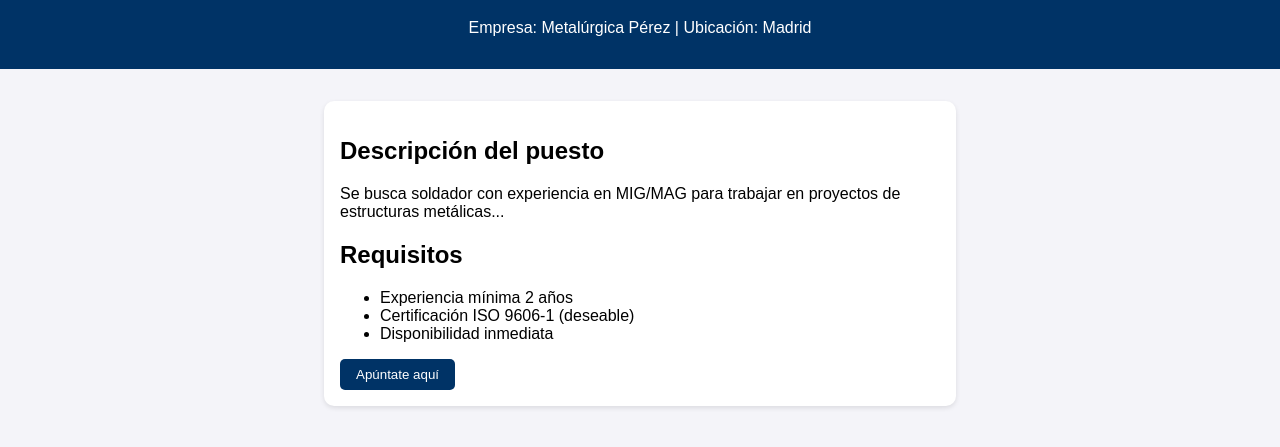
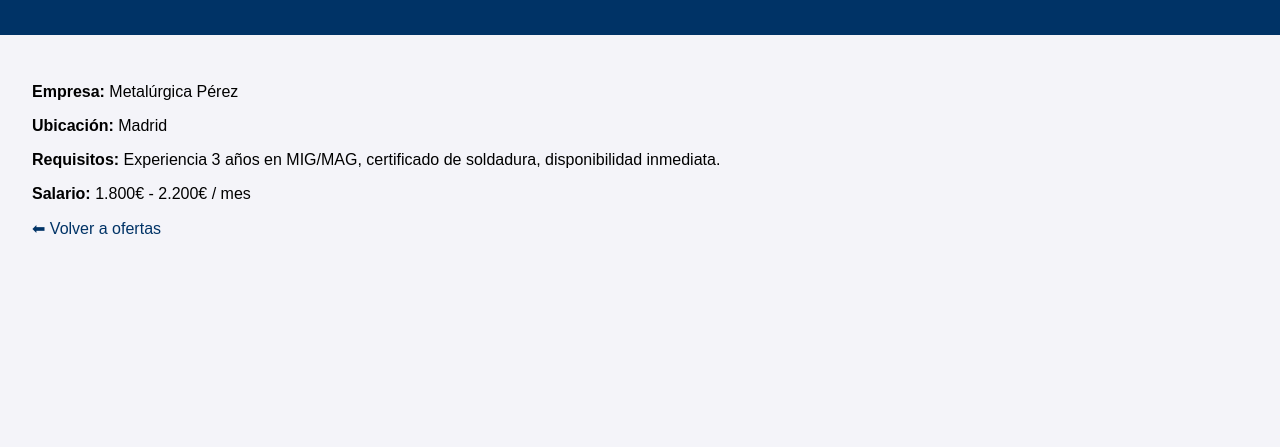
Before and after one commit to EmpleoMetal/EmpleoMetal, a plain HTML site: page Soldador.html in a window 1280 px wide. Shown: the part 77-524 px from the top of the page. Drawn offline with Linux system fonts and the light colour scheme.

Commit message:
Update Soldador.html

```diff
--- a/Soldador.html
+++ b/Soldador.html
@@ -3,31 +3,25 @@
 <head>
   <meta charset="UTF-8">
   <meta name="viewport" content="width=device-width, initial-scale=1.0">
-  <title>Soldador MIG/MAG - Empleo Metal</title>
+  <title>Soldador MIG/MAG - Metalúrgica Pérez</title>
   <style>
-    body { font-family: Arial, sans-serif; background: #f4f4f9; margin:0; padding:0;}
-    header { background: #003366; color: white; padding: 1rem; text-align: center; }
-    .detalle { max-width: 600px; margin: 2rem auto; background: white; padding: 1rem; border-radius: 10px; box-shadow: 0 2px 5px rgba(0,0,0,0.1);}
-    button { background: #003366; color: white; border: none; padding: 0.5rem 1rem; border-radius: 5px; cursor: pointer; }
-    button:hover { background: #0055aa; }
+    body { font-family: Arial,sans-serif; margin:0; padding:0; background:#f4f4f9; }
+    header { background:#003366; color:white; padding:1rem; text-align:center; }
+    .contenido { padding:2rem; }
+    a { color:#003366; text-decoration:none; }
+    a:hover { text-decoration:underline; }
   </style>
 </head>
 <body>
   <header>
     <h1>Soldador MIG/MAG</h1>
-    <p>Empresa: Metalúrgica Pérez | Ubicación: Madrid</p>
   </header>
-
-  <div class="detalle">
-    <h2>Descripción del puesto</h2>
-    <p>Se busca soldador con experiencia en MIG/MAG para trabajar en proyectos de estructuras metálicas...</p>
-    <h2>Requisitos</h2>
-    <ul>
-      <li>Experiencia mínima 2 años</li>
-      <li>Certificación ISO 9606-1 (deseable)</li>
-      <li>Disponibilidad inmediata</li>
-    </ul>
-    <button onclick="window.open('https://forms.gle/tu-formulario-google')">Apúntate aquí</button>
+  <div class="contenido">
+    <p><strong>Empresa:</strong> Metalúrgica Pérez</p>
+    <p><strong>Ubicación:</strong> Madrid</p>
+    <p><strong>Requisitos:</strong> Experiencia 3 años en MIG/MAG, certificado de soldadura, disponibilidad inmediata.</p>
+    <p><strong>Salario:</strong> 1.800€ - 2.200€ / mes</p>
+    <p><a href="index.html">⬅ Volver a ofertas</a></p>
   </div>
 </body>
 </html>
```
